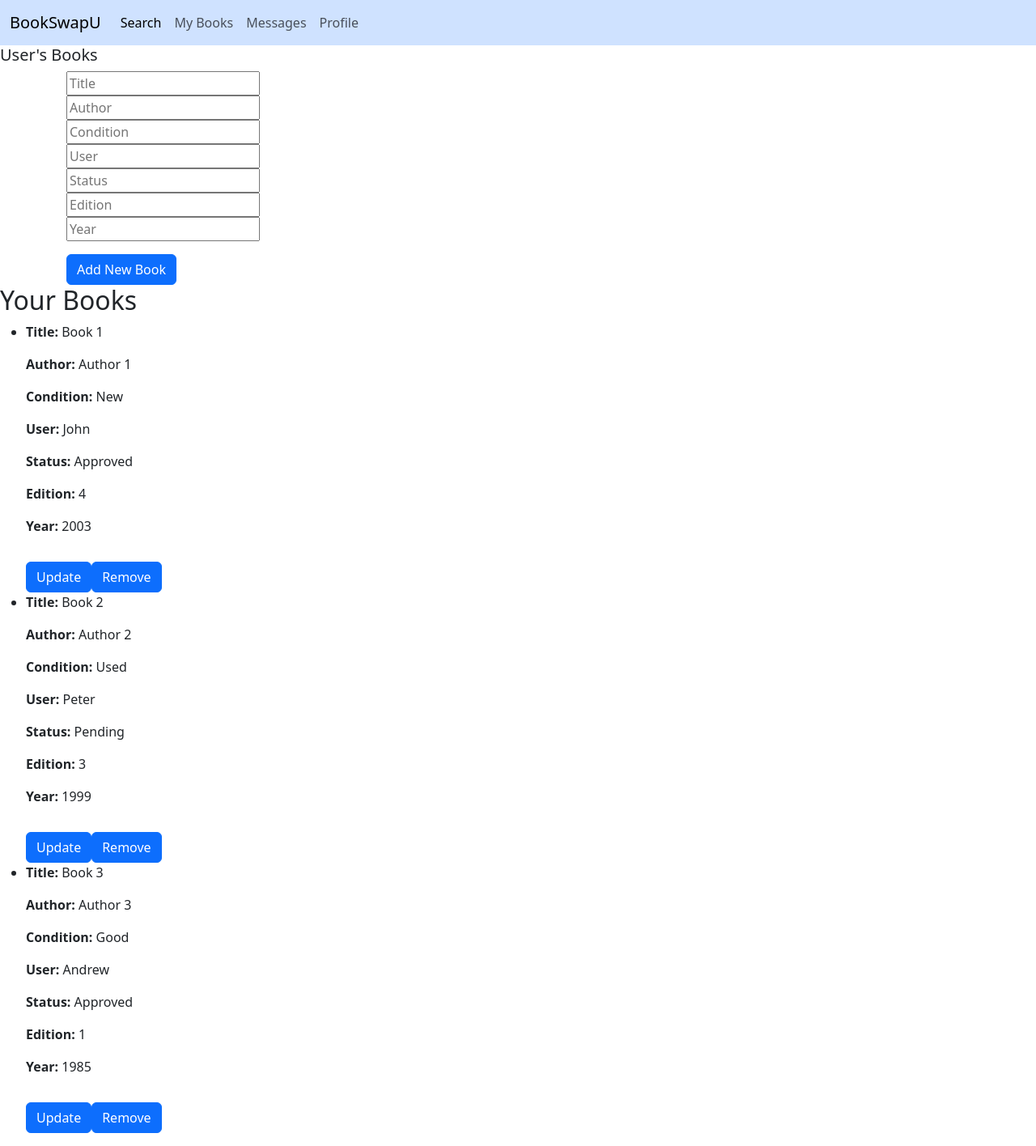
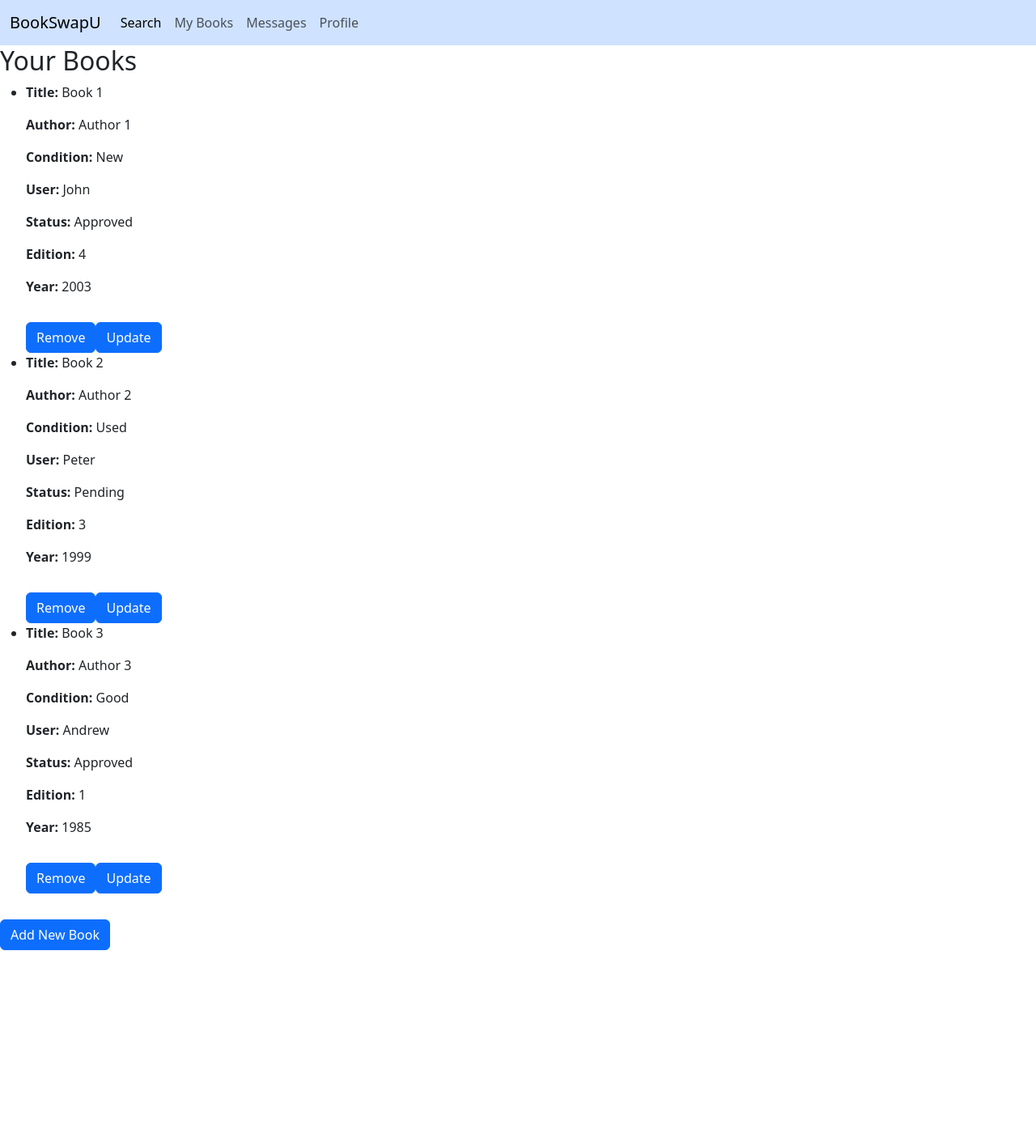
Before and after one commit to rulerrobin/BookSwapU, a React (Vite) app in the folder src/BookSwapU/: page /usersbooks in a window 1280 px wide. Shown: the whole page at 81% size. After the commit the page ends 1174 px from the top, so only its background shows below. Built offline with nearby package versions, Linux system fonts and the light colour scheme.

Commit message:
removeentry added

```diff
--- a/src/BookSwapU/src/components/AddEditBook.jsx
+++ b/src/BookSwapU/src/components/AddEditBook.jsx
@@ -1,8 +1,12 @@
 import React from 'react'
+import NewEntry from './NewEntry'
 
-const AddEditBook = () => {
+const AddEditBook = ({ addEntry }) => {
   return (
-    <div>AddEditBook</div>
+    <div>
+      <h2>Add New Book</h2>
+      <NewEntry addEntry={addEntry} />
+    </div>
   )
 }
 
--- a/src/BookSwapU/src/components/App.jsx
+++ b/src/BookSwapU/src/components/App.jsx
@@ -8,6 +8,7 @@ import Profile from "./Profile"
 import Search from "./Search"
 import NewEntry from "./NewEntry"
 import NavBar from "./NavBar"
+import AddEditBook from "./AddEditBook"
 
 const seedEntries = [
   { title: "Book 1", author: "Author 1", condition: "New", user: "John", status: "Approved", edition: "4", year: "2003" },
@@ -34,6 +35,12 @@ function App() {
     nav('/usersbooks')
   }
 
+  async function removeEntry(index) {
+    const updatedEntries = [...entries]
+    updatedEntries.splice(index, 1)
+    setEntries(updatedEntries)
+  }
+
   return (
     <>
     <NavBar />
@@ -42,10 +49,10 @@ function App() {
         <Route path="/search" element={<Search />} />
         <Route path="/messages" element={<Messages />} />
         <Route path="/profile" element={<Profile />} />
-        <Route path="/usersbooks" element={<UsersBooks entries={entries} addEntry={addEntry} />} />
+        <Route path="/usersbooks" element={<UsersBooks entries={entries} addEntry={addEntry} removeEntry={removeEntry} />} />
         <Route path="/entry" element={<ShowEntryWrapper entries={entries} />} />
-        <Route path="/newentry" element={<NewEntry addBook={addEntry} />} />
-        {/* <Route path="/addbook" element={<AddEditBook onAddBook={addEntry} />} /> */}
+        <Route path="/newentry" element={<NewEntry addEntry={addEntry} />} />
+        <Route path="/addeditbook" element={<AddEditBook addEntry={addEntry} />} />
         <Route path="*" element={<h3>Page not found</h3>} />
       </Routes>
     </>
--- a/src/BookSwapU/src/components/NewEntry.jsx
+++ b/src/BookSwapU/src/components/NewEntry.jsx
@@ -1,6 +1,8 @@
 import React, { useState } from 'react'
+import { useNavigate } from 'react-router-dom'
 
 const NewEntry = ({ addEntry }) => {
+    const navigate = useNavigate()
     const [title, setTitle] = useState('')
     const [author, setAuthor] = useState('')
     const [condition, setCondition] = useState('')
@@ -9,9 +11,9 @@ const NewEntry = ({ addEntry }) => {
     const [edition, setEdition] = useState('')
     const [year, setYear] = useState('')
 
-    function submit(e) {
+    const submit = (e) => {
         e.preventDefault()
-        addEntry(
+        addEntry (
             title,
             author,
             condition,
@@ -27,11 +29,13 @@ const NewEntry = ({ addEntry }) => {
         setStatus('')
         setEdition('')
         setYear('')
+
+        navigate('/usersbooks')
     }
 
     return (
         <>
-          <h5>User's Books</h5>
+          <h5>Add New Book</h5>
           <form className="container" onSubmit={submit}>
             <div>
               <input
@@ -89,7 +93,9 @@ const NewEntry = ({ addEntry }) => {
             onChange={(e) => setYear(e.target.value)}
           />
         </div>
-            <button className="btn btn-primary mt-3">Add New Book</button>
+        <button type="submit" className="btn btn-primary mt-3">
+          Save
+        </button>
           </form>
         </>
       )
--- a/src/BookSwapU/src/components/UsersBooks.jsx
+++ b/src/BookSwapU/src/components/UsersBooks.jsx
@@ -1,10 +1,12 @@
 import React, { useState } from 'react'
-import NewEntry from './NewEntry'
+import { Link } from 'react-router-dom'
 
-const UsersBooks = ({ entries, addEntry }) => {
+const UsersBooks = ({ entries, removeEntry }) => {
+    const handleRemove = (index) => {
+        removeEntry(index)
+    }
   return (
     <>
-    <NewEntry addEntry={addEntry} />
     <h2>Your Books</h2>
     <ul>
         {entries.map((entry, index) => (
@@ -17,12 +19,15 @@ const UsersBooks = ({ entries, addEntry }) => {
               <p><strong>Status:</strong> {entry.status}</p>
               <p><strong>Edition:</strong> {entry.edition}</p>
               <p><strong>Year:</strong> {entry.year}</p>
+              <button className="btn btn-primary mt-3" onClick={() => handleRemove(index)}>Remove</button>
               <button className="btn btn-primary mt-3">Update</button>
-              <button className="btn btn-primary mt-3">Remove</button>
             </div>
           </li>
         ))}
     </ul>
+    <Link to="/newentry" className="btn btn-primary mt-3">
+        Add New Book
+      </Link>
     </>
   )
 }
```
